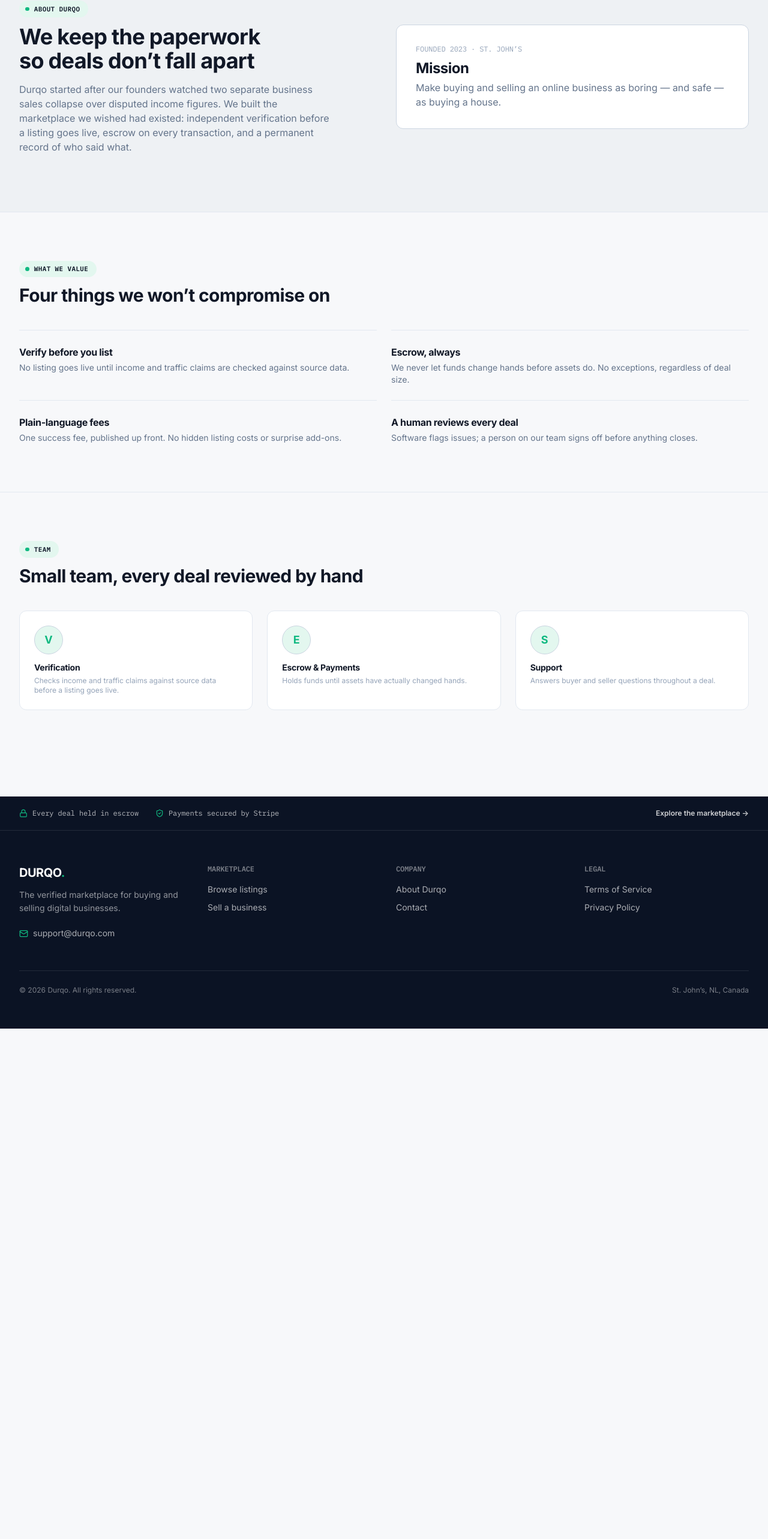
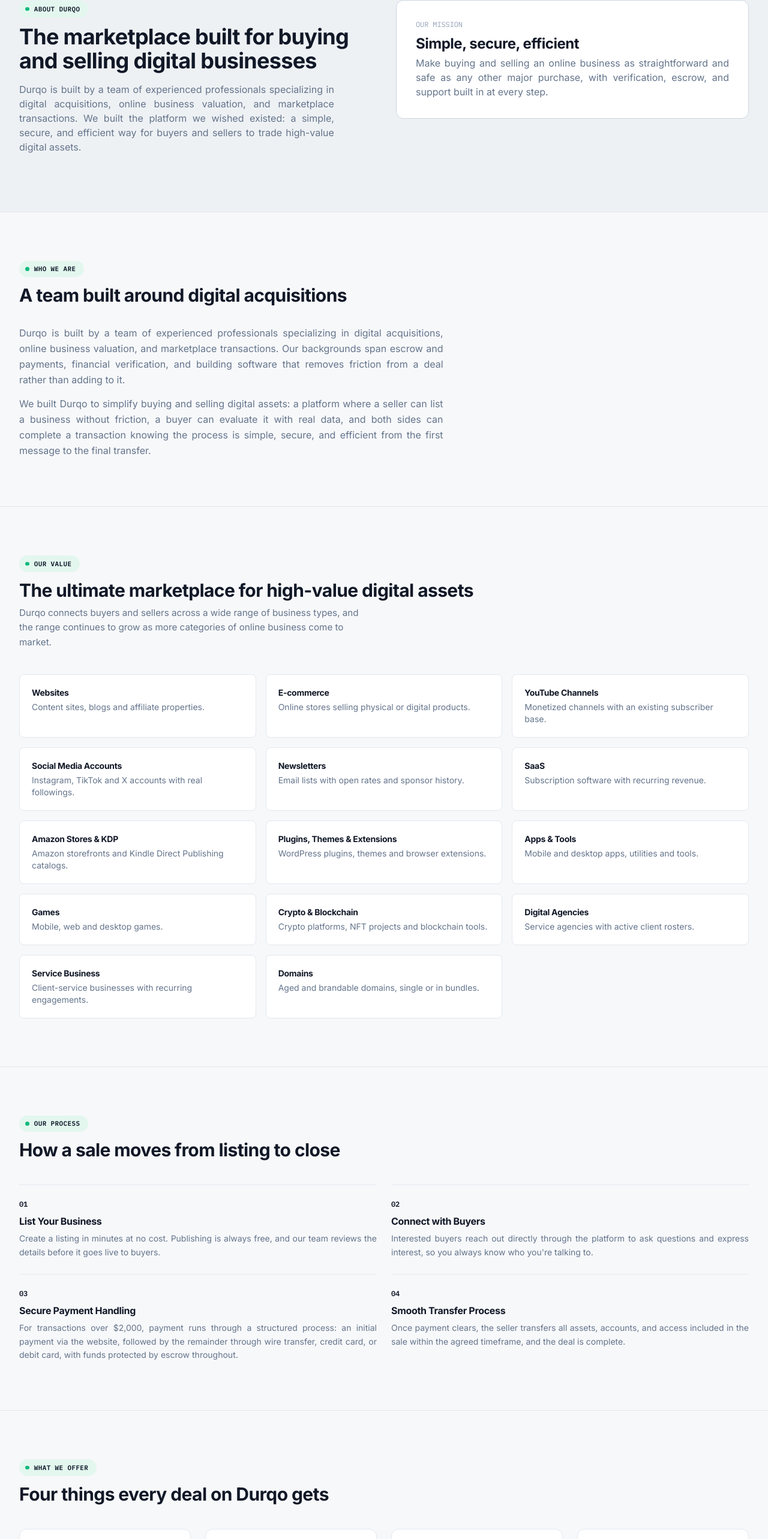
Before and after one commit to mdmanirmia/durqo-app, a Next.js app: page /about in a window 1280 px wide. Shown: the part 168-2734 px from the top of the page at 60% size. Before the commit the page ends 1883 px from the top, so only its background shows below. Built offline with nearby package versions, Linux system fonts and the light colour scheme; no server answers.

Commit message:
Rebuild About page from real copy, add categories/process/offer sections

```diff
--- a/src/app/about/page.tsx
+++ b/src/app/about/page.tsx
@@ -1,36 +1,77 @@
+import Link from "next/link";
+import { ShieldCheck, Lock, TrendingUp, Headphones, ArrowRight } from "lucide-react";
 import Container from "@/components/ui/Container";
 import SectionHeader from "@/components/ui/SectionHeader";
+import { CATEGORIES } from "@/lib/categories";
 
-const VALUES = [
-  ["Verify before you list", "No listing goes live until income and traffic claims are checked against source data."],
-  ["Escrow, always", "We never let funds change hands before assets do. No exceptions, regardless of deal size."],
-  ["Plain-language fees", "One success fee, published up front. No hidden listing costs or surprise add-ons."],
-  ["A human reviews every deal", "Software flags issues; a person on our team signs off before anything closes."],
-];
+const PROCESS = [
+  {
+    num: "01",
+    title: "List Your Business",
+    body: "Create a listing in minutes at no cost. Publishing is always free, and our team reviews the details before it goes live to buyers.",
+  },
+  {
+    num: "02",
+    title: "Connect with Buyers",
+    body: "Interested buyers reach out directly through the platform to ask questions and express interest, so you always know who you're talking to.",
+  },
+  {
+    num: "03",
+    title: "Secure Payment Handling",
+    body: "For transactions over $2,000, payment runs through a structured process: an initial payment via the website, followed by the remainder through wire transfer, credit card, or debit card, with funds protected by escrow throughout.",
+  },
+  {
+    num: "04",
+    title: "Smooth Transfer Process",
+    body: "Once payment clears, the seller transfers all assets, accounts, and access included in the sale within the agreed timeframe, and the deal is complete.",
+  },
+] as const;
 
-const TEAM = [
-  ["V", "Verification", "Checks income and traffic claims against source data before a listing goes live."],
-  ["E", "Escrow & Payments", "Holds funds until assets have actually changed hands."],
-  ["S", "Support", "Answers buyer and seller questions throughout a deal."],
-];
+const OFFERINGS = [
+  {
+    icon: ShieldCheck,
+    title: "Verified Listings",
+    body: "Every listing goes through review before it's published, with financial and traffic claims checked against source data where possible.",
+  },
+  {
+    icon: Lock,
+    title: "Secure Transactions",
+    body: "Every payment runs through escrow, so funds are only released once both sides have held up their end of the deal.",
+  },
+  {
+    icon: TrendingUp,
+    title: "Accurate Valuation",
+    body: "Quick Statistics and connected Google Analytics data give buyers a clear, data-driven view of a business's real performance.",
+  },
+  {
+    icon: Headphones,
+    title: "Dedicated Support",
+    body: "Our team is reachable throughout a deal to answer questions, from your first message through to the final transfer.",
+  },
+] as const;
 
 export default function AboutPage() {
   return (
     <main>
       <section className="border-b border-rule bg-paper-sunk py-16 sm:py-24">
         <Container>
-          <div className="grid gap-10 md:grid-cols-2 md:items-center">
+          <div className="grid gap-10 md:grid-cols-2 md:items-start">
             <div>
               <p className="eyebrow mb-3">About Durqo</p>
-              <h1 className="mb-4 text-4xl">We keep the paperwork so deals don&rsquo;t fall apart</h1>
-              <p className="max-w-[52ch] text-ink-soft">
-                Durqo started after our founders watched two separate business sales collapse over disputed income figures. We built the marketplace we wished had existed: independent verification before a listing goes live, escrow on every transaction, and a permanent record of who said what.
+              <h1 className="mb-4 text-4xl">The marketplace built for buying and selling digital businesses</h1>
+              <p className="max-w-[52ch] text-justify text-ink-soft">
+                Durqo is built by a team of experienced professionals specializing in digital acquisitions,
+                online business valuation, and marketplace transactions. We built the platform we wished existed:
+                a simple, secure, and efficient way for buyers and sellers to trade high-value digital assets.
               </p>
             </div>
             <div className="rounded-xl border border-rule-strong bg-paper-raised p-8">
-              <p className="mono mb-2 text-xs text-ink-faint">FOUNDED 2023 · ST. JOHN&rsquo;S</p>
-              <h3 className="mb-1 text-2xl">Mission</h3>
-              <p className="text-ink-soft">Make buying and selling an online business as boring — and safe — as buying a house.</p>
+              <p className="mono mb-2 text-xs text-ink-faint">OUR MISSION</p>
+              <h3 className="mb-1 text-2xl">Simple, secure, efficient</h3>
+              <p className="text-justify text-ink-soft">
+                Make buying and selling an online business as straightforward and safe as any other major
+                purchase, with verification, escrow, and support built in at every step.
+              </p>
             </div>
           </div>
         </Container>
@@ -38,12 +79,69 @@ export default function AboutPage() {
 
       <section className="border-b border-rule py-16 sm:py-20">
         <Container>
-          <SectionHeader eyebrow="What we value" title={<>Four things we won&rsquo;t compromise on</>} className="mb-10" />
+          <SectionHeader eyebrow="Who we are" title="A team built around digital acquisitions" className="mb-8" />
+          <div className="max-w-[70ch] text-justify leading-relaxed text-ink-soft">
+            <p>
+              Durqo is built by a team of experienced professionals specializing in digital acquisitions, online
+              business valuation, and marketplace transactions. Our backgrounds span escrow and payments,
+              financial verification, and building software that removes friction from a deal rather than adding
+              to it.
+            </p>
+            <p className="mt-3.5">
+              We built Durqo to simplify buying and selling digital assets: a platform where a seller can list a
+              business without friction, a buyer can evaluate it with real data, and both sides can complete a
+              transaction knowing the process is simple, secure, and efficient from the first message to the
+              final transfer.
+            </p>
+          </div>
+        </Container>
+      </section>
+
+      <section className="border-b border-rule py-16 sm:py-20">
+        <Container>
+          <SectionHeader
+            eyebrow="Our value"
+            title="The ultimate marketplace for high-value digital assets"
+            subtitle="Durqo connects buyers and sellers across a wide range of business types, and the range continues to grow as more categories of online business come to market."
+            className="mb-10"
+          />
+          <div className="grid gap-4 sm:grid-cols-2 lg:grid-cols-3">
+            {CATEGORIES.map((c) => (
+              <div key={c.id} className="rounded-lg border border-rule bg-paper-raised p-5">
+                <h4 className="mb-1 text-sm font-semibold text-ink">{c.name}</h4>
+                <p className="text-sm text-ink-soft">{c.description}</p>
+              </div>
+            ))}
+          </div>
+        </Container>
+      </section>
+
+      <section className="border-b border-rule py-16 sm:py-20">
+        <Container>
+          <SectionHeader eyebrow="Our process" title="How a sale moves from listing to close" className="mb-10" />
           <div className="grid gap-6 sm:grid-cols-2">
-            {VALUES.map(([t, b]) => (
-              <div key={t} className="border-t border-rule pt-6">
-                <h4 className="mb-1 text-base">{t}</h4>
-                <p className="text-sm text-ink-soft">{b}</p>
+            {PROCESS.map((step) => (
+              <div key={step.num} className="border-t border-rule pt-6">
+                <span className="mono mb-2 block text-xs font-semibold text-brand-strong">{step.num}</span>
+                <h4 className="mb-1.5 text-base">{step.title}</h4>
+                <p className="text-justify text-sm leading-relaxed text-ink-soft">{step.body}</p>
+              </div>
+            ))}
+          </div>
+        </Container>
+      </section>
+
+      <section className="border-b border-rule py-16 sm:py-20">
+        <Container>
+          <SectionHeader eyebrow="What we offer" title="Four things every deal on Durqo gets" className="mb-10" />
+          <div className="grid gap-6 sm:grid-cols-2 lg:grid-cols-4">
+            {OFFERINGS.map(({ icon: Icon, title, body }) => (
+              <div key={title} className="rounded-xl border border-rule bg-paper-raised p-6">
+                <div className="mb-3 grid h-11 w-11 place-items-center rounded-full border border-rule-strong bg-brand-soft text-brand">
+                  <Icon size={18} />
+                </div>
+                <h4 className="mb-1.5 text-sm font-semibold text-ink">{title}</h4>
+                <p className="text-xs leading-relaxed text-ink-faint">{body}</p>
               </div>
             ))}
           </div>
@@ -52,17 +150,25 @@ export default function AboutPage() {
 
       <section className="py-16 sm:py-20">
         <Container>
-          <SectionHeader eyebrow="Team" title="Small team, every deal reviewed by hand" className="mb-10" />
-          <div className="grid gap-6 sm:grid-cols-3">
-            {TEAM.map(([initial, name, description]) => (
-              <div key={name} className="rounded-xl border border-rule bg-paper-raised p-6">
-                <div className="mb-3 grid h-12 w-12 place-items-center rounded-full border border-rule-strong bg-brand-soft text-lg font-bold text-brand">
-                  {initial}
-                </div>
-                <h4 className="mb-1 text-sm font-semibold">{name}</h4>
-                <p className="text-xs text-ink-faint">{description}</p>
-              </div>
-            ))}
+          <div className="flex flex-col items-start gap-6 rounded-xl border border-rule-strong bg-paper-sunk p-8 sm:flex-row sm:items-center sm:justify-between">
+            <div>
+              <h3 className="mb-1 text-xl">Ready to get started?</h3>
+              <p className="text-ink-soft">List a business for free, or browse what&rsquo;s already for sale.</p>
+            </div>
+            <div className="flex shrink-0 gap-3">
+              <Link
+                href="/sell"
+                className="inline-flex items-center gap-1.5 rounded-md bg-brand px-4 py-2.5 text-sm font-semibold text-white hover:bg-brand-hover"
+              >
+                Sell a Business <ArrowRight size={15} />
+              </Link>
+              <Link
+                href="/buy"
+                className="inline-flex items-center gap-1.5 rounded-md border border-rule-strong px-4 py-2.5 text-sm font-semibold text-ink hover:border-brand-strong"
+              >
+                Browse Listings
+              </Link>
+            </div>
           </div>
         </Container>
       </section>
```
